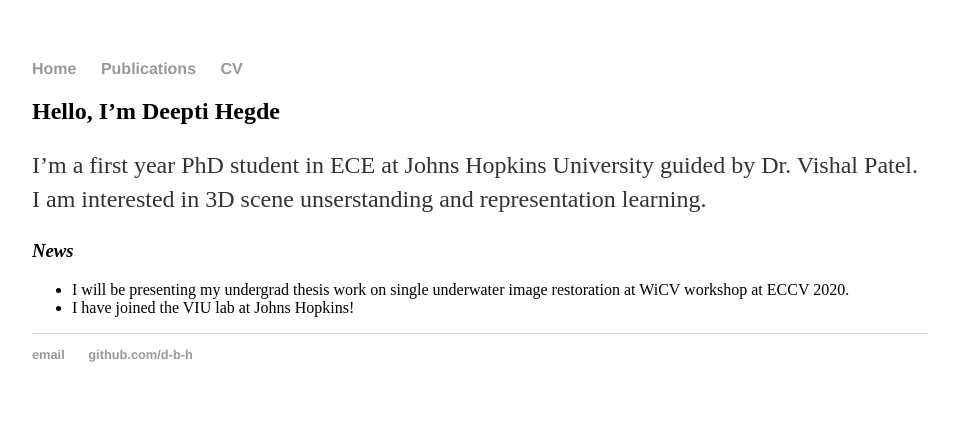
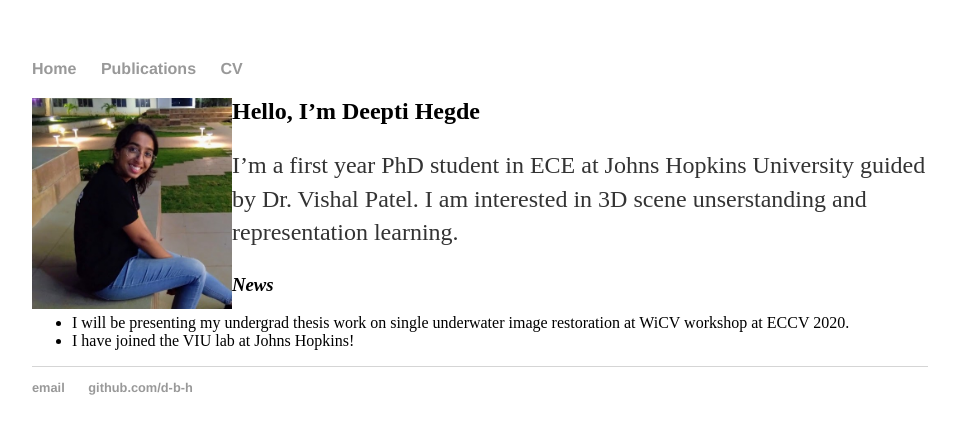
Before and after one commit to d-b-h/deepti.github.io, a Jekyll site: the page built from index.md, in a window 1280 px wide. Shown: the top 434 px of the page, without its empty margins (160-1119 px from the left). Built offline with Jekyll 4.4.1, drawn with Linux system fonts in a browser that asks for light colours; our own code applies the rules of GitHub Pages for plain Markdown files.

Commit message:
Update default.html

```diff
--- a/_layouts/default.html
+++ b/_layouts/default.html
@@ -14,6 +14,7 @@
 	    		</ul>
 			</nav>
 			<div class="container">
+			<img src="/deepti_crop.jpg" alt="drawing" width="200" ALIGN="left" HSPACE=”50” VSPACE=”50”/>
 
 			{{ content }}
 
```
